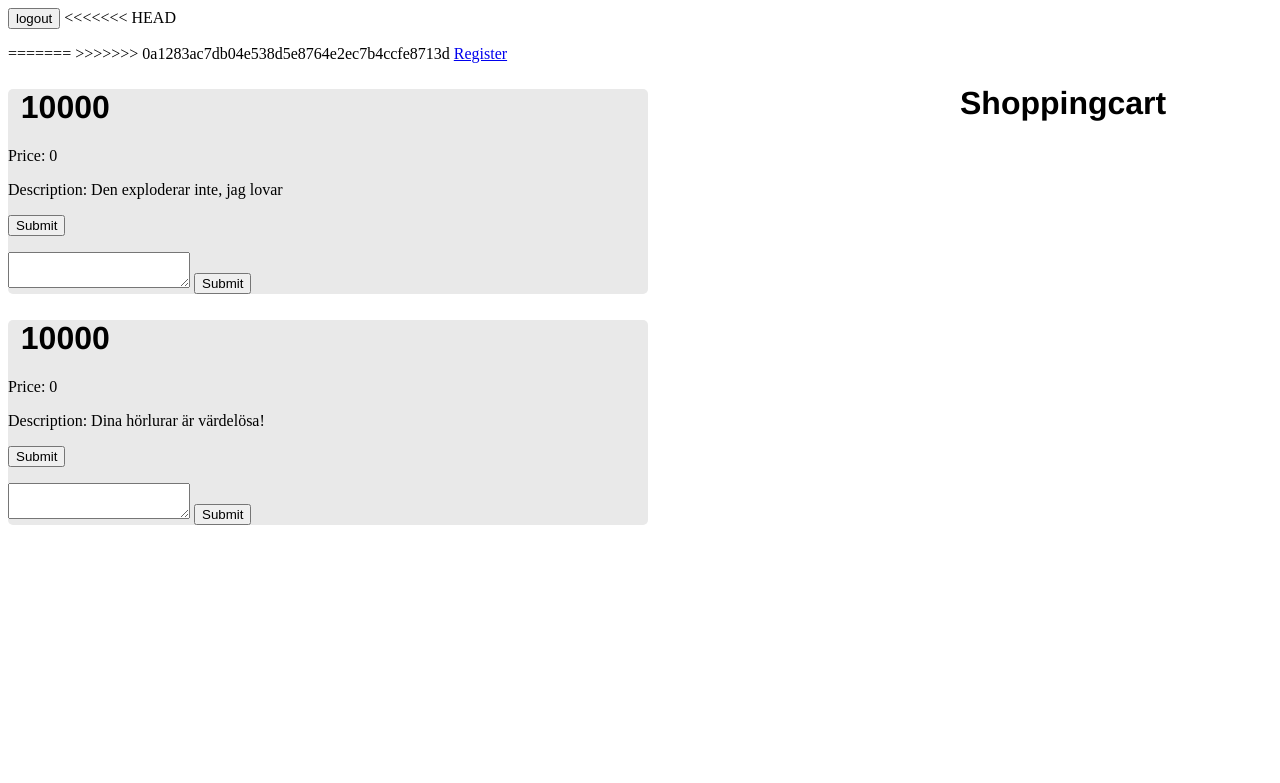
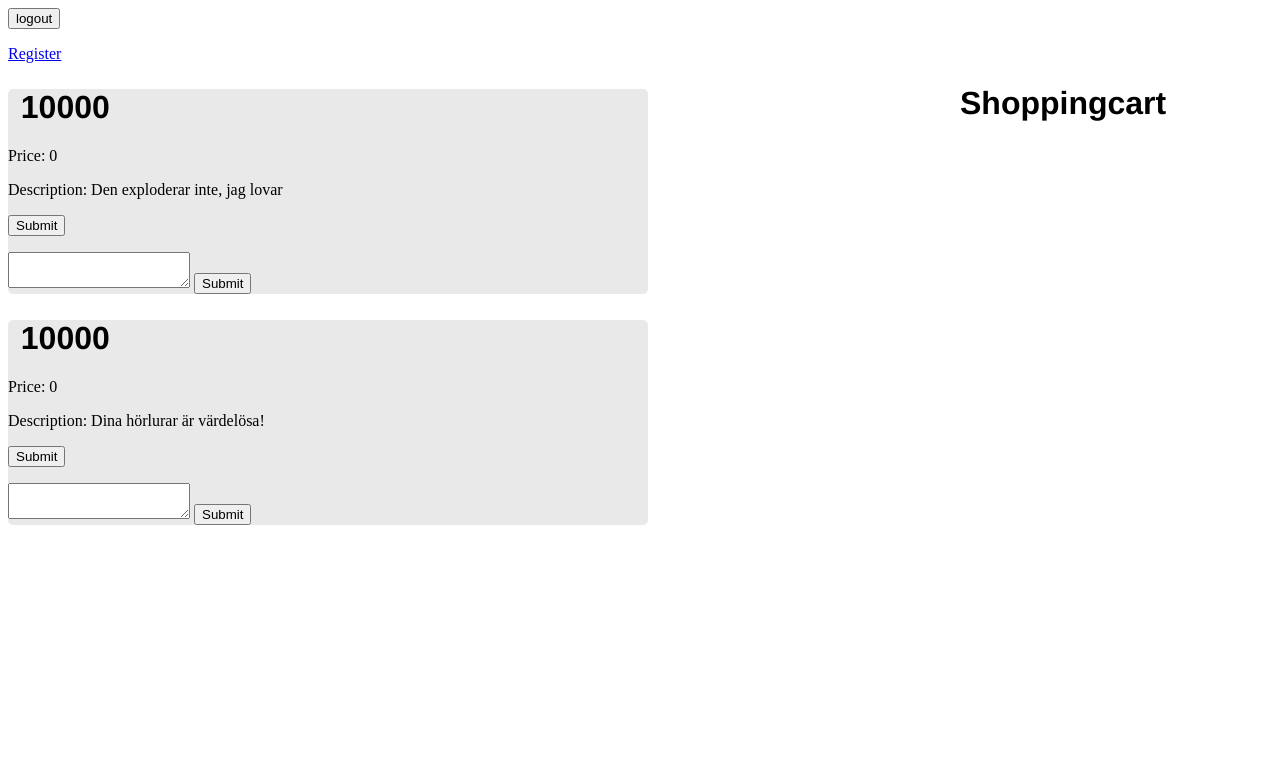
Before and after one commit to EbbaBusch/EITF05, a PHP site: page /index.php in a window 1280 px wide. Shown: the top 783 px of the page. Run offline with PHP 8.4, Linux system fonts and the light colour scheme; a user stored in the database is signed in; data comes from the database, SQL or seed files in the repository; data that the repository does not hold is empty.

Commit message:
Update index.php

```diff
--- a/root/index.php
+++ b/root/index.php
@@ -20,12 +20,9 @@ secure_session();
 
     <Form Method ='POST' ACTION = 'includes/logout.php'>
 	<INPUT TYPE = 'Submit' VALUE = 'logout'>
-<<<<<<< HEAD
+
     </Form>
 
-=======
-		</form>
->>>>>>> 0a1283ac7db04e538d5e8764e2ec7b4ccfe8713d
 	<?php }?>
 
 
```
